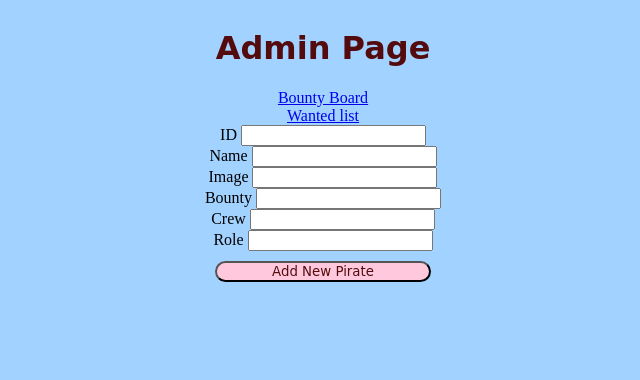
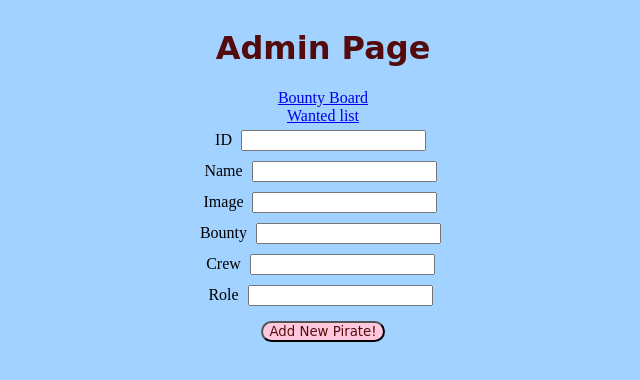
Before and after one commit to phoenix-nicholson/lab-e-commerce-01, a website with bundled scripts: page admin/index.html in a window 1280 px wide. Shown: the whole page, without its empty margins (317-957 px from the left). Built offline with nearby package versions, Linux system fonts and the light colour scheme.

Commit message:
Attempted stretch goal, couldn't quite get it

```diff
--- a/admin/index.html
+++ b/admin/index.html
@@ -45,7 +45,7 @@
             <input type="text" name="role">
         </label>
 
-        <button>Add New Pirate</button>
+        <button>Add New Pirate!</button>
 
     </form>
     <script type="module" src="./add-products.js"></script>
--- a/styles/admin.css
+++ b/styles/admin.css
@@ -1,4 +1,8 @@
 #product-form{
     display: flex;
     flex-direction: column;
+    align-items:center;
 }
+input{
+    margin:5px;
+}
```
Also changed, not shown: render-pirate.js (+1 -6 lines).
